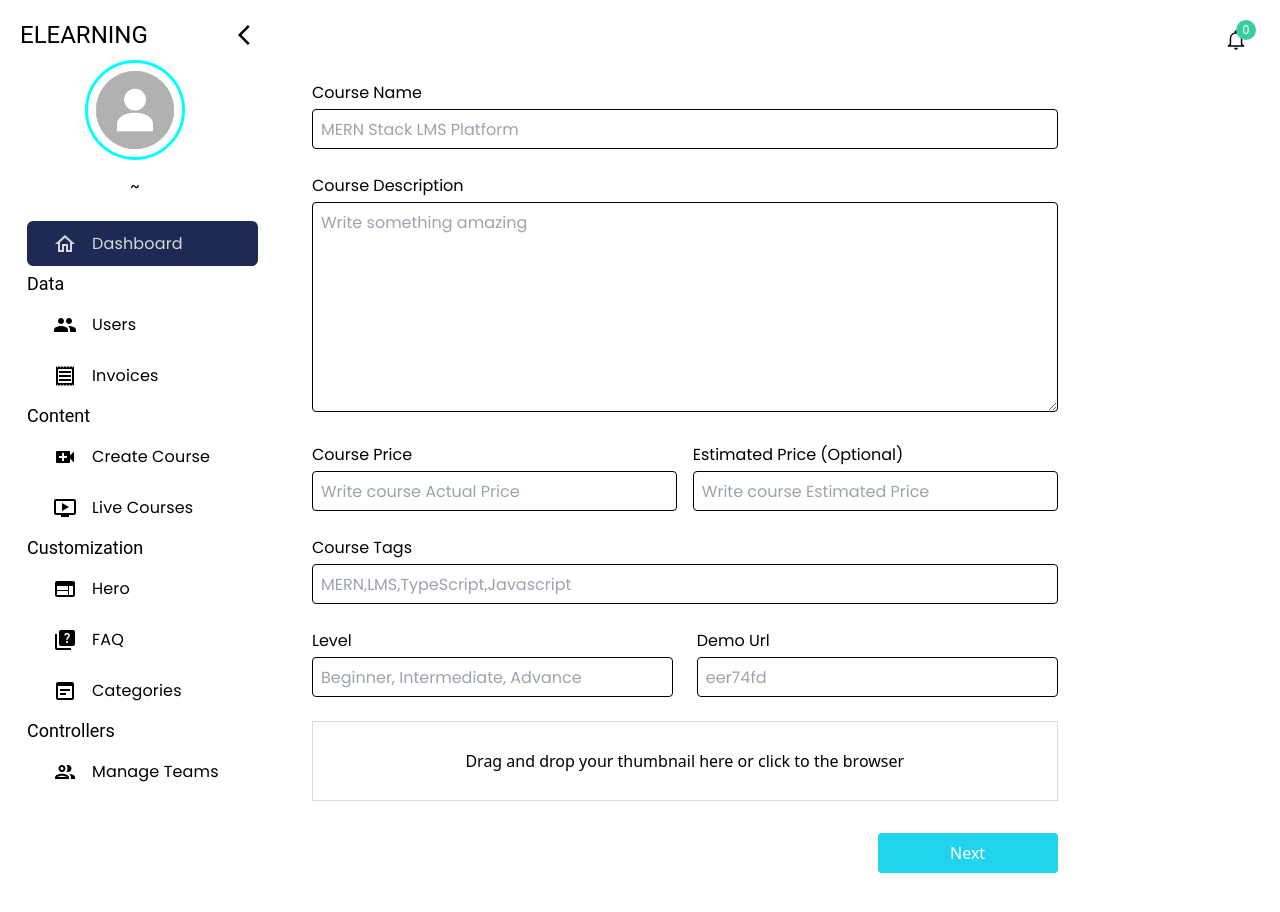
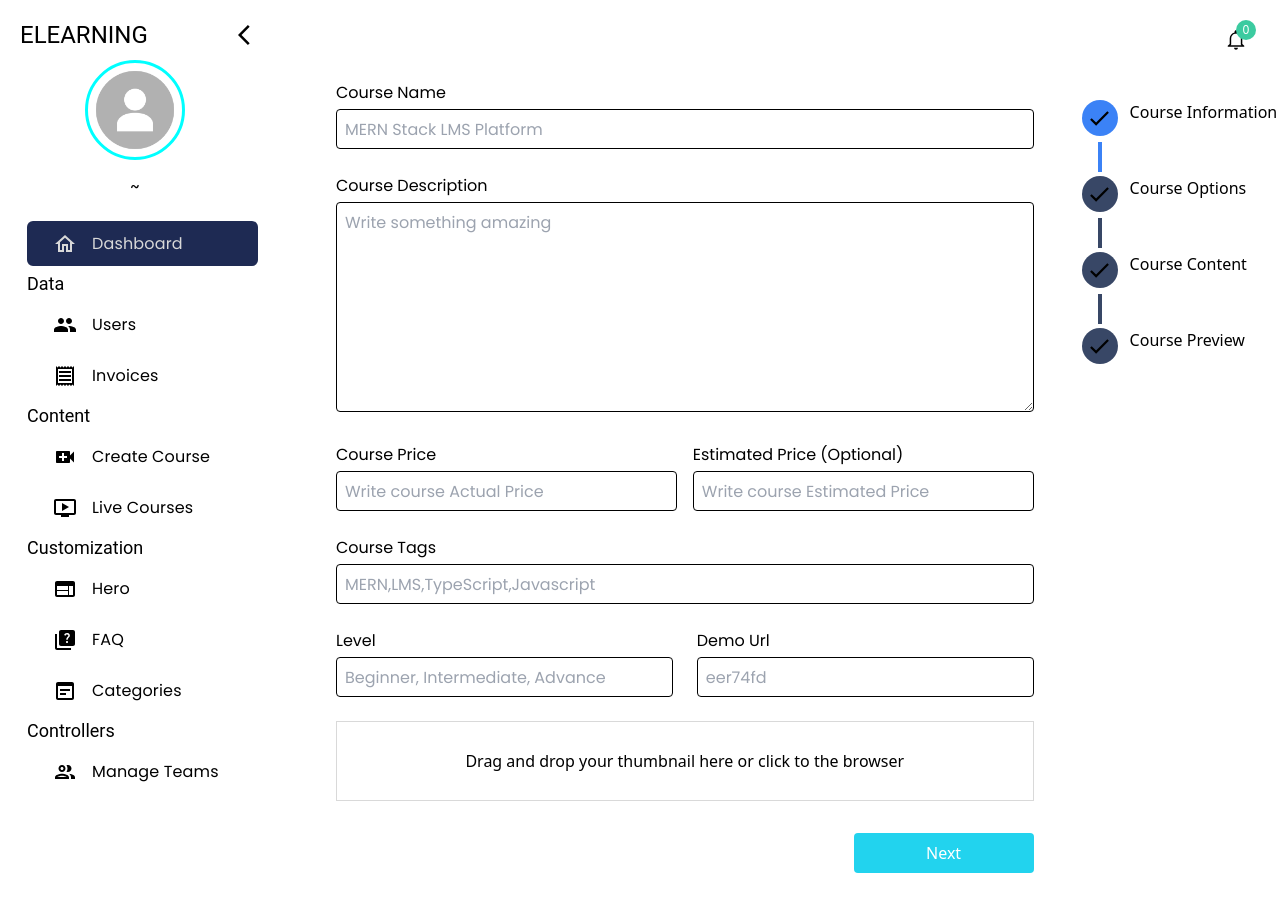
Before and after one commit to hamaadafzal4209/Full-Stack-LMS, a Next.js app in the folder LMS/client/: page /admin/create-course in a window 1280 px wide. Shown: the top 912 px of the page. Built offline with nearby package versions, Linux system fonts and the light colour scheme; no server answers.

Commit message:
create course option component

```diff
--- a/LMS/client/app/admin/create-course/page.tsx
+++ b/LMS/client/app/admin/create-course/page.tsx
@@ -16,7 +16,7 @@ const page = (props: Props) => {
         keywords="MERN, MEAN, REDUX"
       />
       <div className="flex min-h-screen">
-        <div className="2xl:w-1/6 max-w-72 w-full">
+        <div className="max-w-72 w-full">
           <AdminSidebar />
         </div>
         <div className="w-full">
--- a/LMS/client/app/admin/page.tsx
+++ b/LMS/client/app/admin/page.tsx
@@ -18,7 +18,7 @@ const Admin: FC<Props> = (Props) => {
         keywords="MERN, MEAN, REDUX"
       />
         <div className="flex min-h-screen">
-          <div className="2xl:w-1/6 max-w-72">
+          <div className="max-w-72">
             <AdminSidebar />
           </div>
           <div className="w-full">
--- /dev/null
+++ b/LMS/client/app/components/Admin/courses/CourseOptions.tsx
@@ -0,0 +1,50 @@
+import React, { FC } from "react";
+import { IoMdCheckmark } from "react-icons/io";
+
+type Props = {
+  active: number;
+  setActive: (active: number) => void;
+};
+
+const CourseOptions: FC<Props> = ({ active, setActive }) => {
+  const options = [
+    "Course Information",
+    "Course Options",
+    "Course Content",
+    "Course Preview",
+  ];
+
+  return (
+    <div>
+      {options.map((option: any, index: number) => (
+        <div className={`w-full flex py-5`} key={index}>
+          <div
+            className={`w-9 h-9 rounded-full flex items-center justify-center ${
+              active + 1 > index ? "bg-blue-500" : "bg-[#384766]"
+            } relative`}
+          >
+            <IoMdCheckmark className="text-[25px] text-black dark:text-white" />
+            {index !== options.length - 1 && (
+              <div
+                className={`absolute h-[30px] w-1 ${
+                  active + 1 > index ? "bg-blue-500" : "bg-[#384766]"
+                } bottom-[-100%]`}
+              />
+            )}
+          </div>
+          <h5
+            className={`pl-3 ${
+              active === index
+                ? "dark:text-white text-black"
+                : "dark:text-white text-black"
+            }`}
+          >
+            {option}
+          </h5>
+        </div>
+      ))}
+    </div>
+  );
+};
+
+export default CourseOptions;
--- a/LMS/client/app/components/Admin/courses/CreateCourse.tsx
+++ b/LMS/client/app/components/Admin/courses/CreateCourse.tsx
@@ -1,6 +1,7 @@
 "use client";
 import React, { useState } from "react";
 import CourseInformation from "./CourseInformation";
+import CourseOptions from "./CourseOptions";
 
 type Props = {};
 
@@ -38,7 +39,7 @@ const CreateCourse = (props: Props) => {
   const [courseData, setCourseData] = useState({});
 
   return <div className="w-full min-h-screen flex">
-    <div className="w-[80%] px-6 mb-20">
+    <div className="w-[80%] px-6 xl:px-12 mb-20">
     {active === 0 && (
           <CourseInformation
             courseInfo={courseInfo}
@@ -48,7 +49,9 @@ const CreateCourse = (props: Props) => {
           />
         )}
     </div>
-    <div className="w-[20%]"></div>
+    <div className="w-[20%]">
+    <CourseOptions active={active} setActive={setActive} />
+    </div>
   </div>;
 };
 
```
